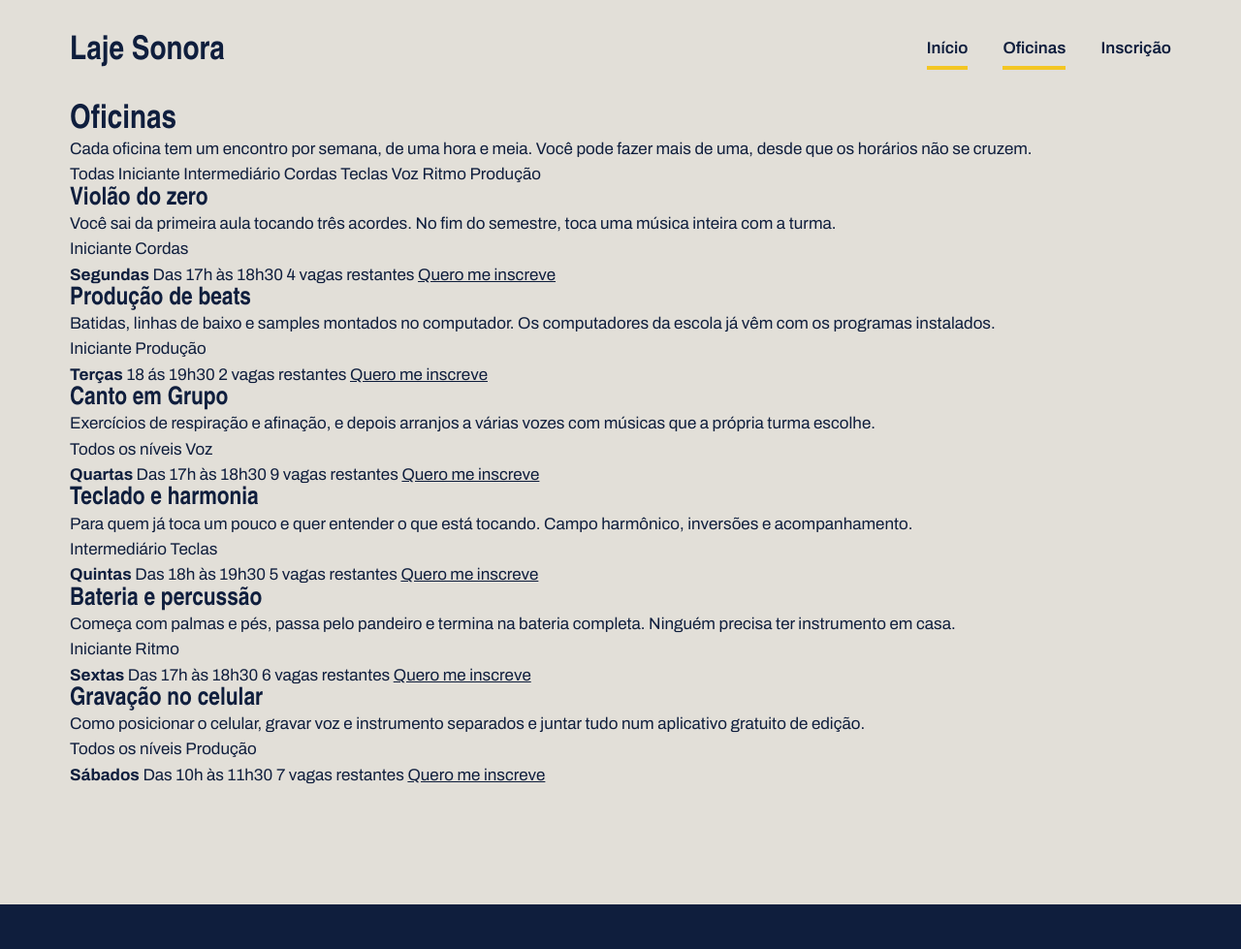
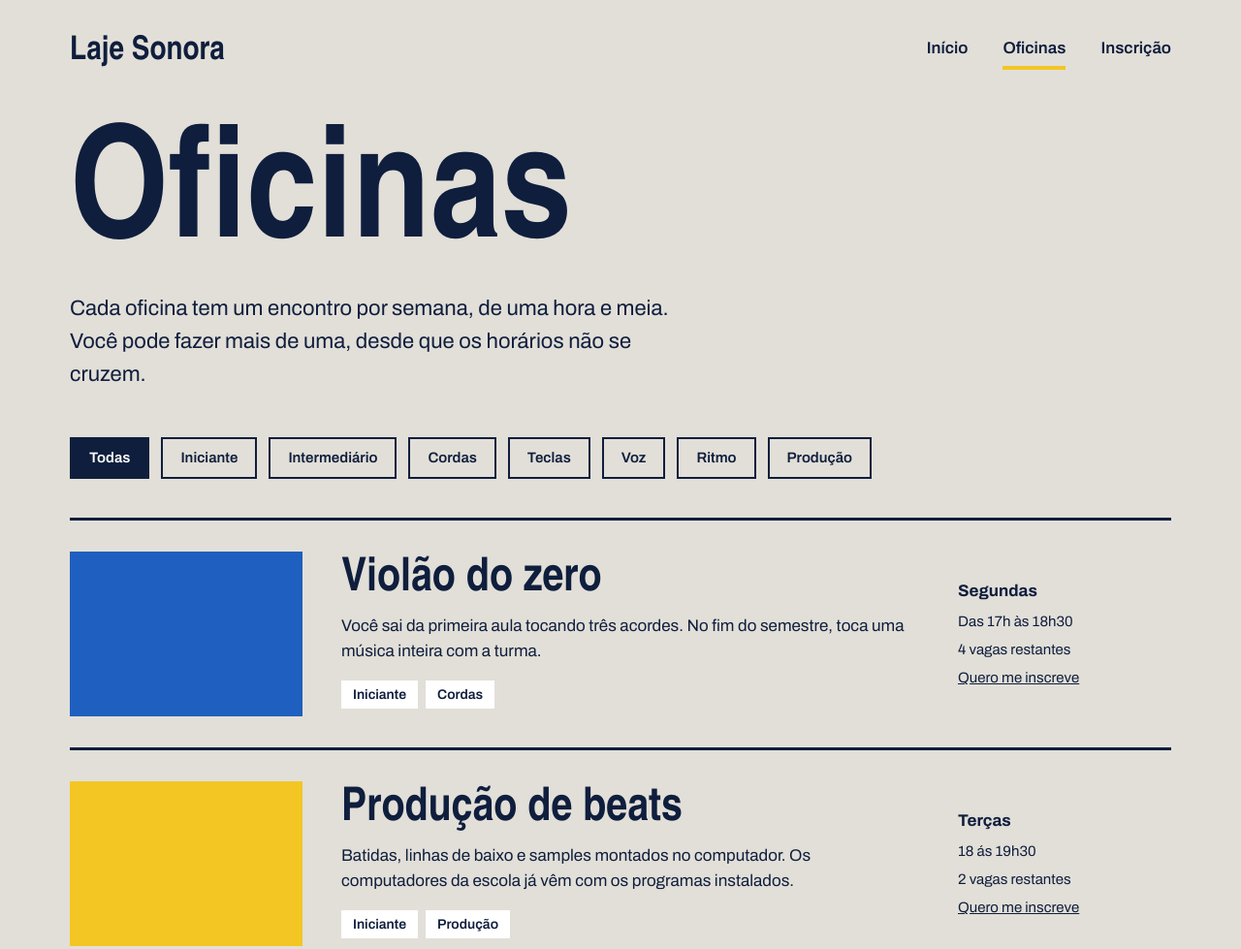
Before and after one commit to gabriel1tima/laje_sonora, a plain HTML site: page oficinas.html in a window 1280 px wide. Shown: the top 979 px of the page at 97% size. Drawn offline with Linux system fonts and the light colour scheme; a web font is replaced by a local one.

Commit message:
Página de oficinas pronta

```diff
--- a/oficinas.css
+++ b/oficinas.css
@@ -109,3 +109,90 @@ h3 {
 .foto-tinta {
     background-color: var(--tinta);
 }
+
+.titulo-pagina{
+    font-size: 160px;
+    margin-top: 24px ;
+}
+
+.subtitulo-pagina{
+    font-size: 22px;
+    max-width: 640px;
+    margin-top: 16px;
+}
+
+.filtros{
+    margin-top: 48px;
+    display: flex;
+    flex-wrap: wrap;
+    gap: 12px;
+}
+
+.filtro{
+    border: 2px solid var(--tinta);
+    padding: 8px 18px;
+    font-weight: 600;
+    font-size: 15px;
+}
+
+.filtro.ativo{
+    background-color: var(--tinta);
+    color: var(--branco);
+}
+
+.lista{
+    margin-top: 40px;
+}
+
+.oficina{
+    padding-block: 32px;
+    border-top:3px solid var(--tinta) ;
+    display: flex;
+    align-items: center;
+    gap: 40px;
+}
+
+.oficina .foto{
+    width: 240px;
+    height: 170px;
+    flex-shrink: 0;
+}
+
+.oficina-texto{
+    flex: 1;
+}
+
+.oficina h2{
+    font-size: 48px;
+    margin-bottom: 10px;
+}
+
+.etiquetas{
+    margin-top: 16px;
+    display: flex;
+    gap: 8px;
+}
+
+.etiqueta{
+    background-color: var(--branco);
+    padding: 4px 12px;
+    font-size: 14px;
+    font-weight: 600;
+}
+
+.oficina-detalhes{
+    width: 220px;
+    font-size: 15px;
+    display: flex;
+    flex-direction: column;
+    gap: 6px;
+}
+
+.oficina-detalhes strong{
+    font-size: 17px;
+}
+
+.oficinas-detalhes a{
+    margin-top: 10px;
+    font-weight: 700;
+}
--- a/oficinas.html
+++ b/oficinas.html
@@ -13,7 +13,7 @@
     <header class="conteudo topo ">
         <a href="index.html" class="logo">Laje Sonora</a>
         <nav class="menu">
-            <a = href="index.html" class="atual" >Início</a>
+            <a = href="index.html" >Início</a>
             <a href="oficinas.html" class="atual">Oficinas</a>
             <a href="inscricao.html">Inscrição</a>
         </nav>
@@ -22,7 +22,7 @@
         <h1 class="titulo-pagina">Oficinas</h1>
         <p class="subtitulo-pagina">Cada oficina tem um encontro por semana, de uma hora e meia. Você pode fazer mais de uma, desde que os horários não se cruzem.</p>
         <div class="filtros">
-            <span class="filtro" class="ativo">Todas</span>
+            <span class="filtro ativo">Todas</span>
             <span class="filtro">Iniciante</span>
             <span class="filtro">Intermediário</span>
             <span class="filtro">Cordas</span>
@@ -42,10 +42,12 @@
                         <span class="etiqueta">Cordas</span>
                     </div>
                 </div>
+                <div class="oficina-detalhes">
                     <strong>Segundas</strong>
                     <span>Das 17h às 18h30</span>
                     <span>4 vagas restantes</span>
                     <a href="inscricao.html">Quero me inscreve</a>
+                </div>
             </article>
             <article class="oficina">
                 <div class="foto foto-amarela"></div>
@@ -57,10 +59,12 @@
                         <span class="etiqueta">Produção</span>
                     </div>
                 </div>
+                <div class="oficina-detalhes">
                     <strong>Terças</strong>
                     <span>18 ás 19h30</span>
                     <span>2 vagas restantes</span>
                     <a href="inscricao.html">Quero me inscreve</a>
+                </div>
             </article>
             <article class="oficina">
                 <div class="foto foto-tinta"></div>
@@ -72,10 +76,12 @@
                         <span class="etiqueta">Voz</span>
                     </div>
                 </div>
+                <div class="oficina-detalhes">
                     <strong>Quartas </strong>
                     <span>Das 17h às 18h30</span>
                     <span>9 vagas restantes</span>
                     <a href="inscricao.html">Quero me inscreve</a>
+                </div>
             </article>
             <article class="oficina">
                 <div class="foto"></div>
@@ -87,10 +93,12 @@
                         <span class="etiqueta">Teclas</span>
                     </div>
                 </div>
+                <div class="oficina-detalhes">
                     <strong>Quintas</strong>
                     <span>Das 18h às 19h30</span>
                     <span>5 vagas restantes</span>
                     <a href="inscricao.html">Quero me inscreve</a>
+                </div>
             </article>
             <article class="oficina">
                 <div class="foto foto-azul"></div>
@@ -102,10 +110,12 @@
                         <span class="etiqueta">Ritmo</span>
                     </div>
                 </div>
+                <div class="oficina-detelhes">
                     <strong>Sextas</strong>
                     <span>Das 17h às 18h30</span>
                     <span>6 vagas restantes</span>
                     <a href="inscricao.html">Quero me inscreve</a>
+                </div>
             </article>
             <article class="oficina">
                 <div class="foto foto-amarela"></div>
@@ -117,11 +127,12 @@
                         <span class="etiqueta">Produção</span>
                     </div>
                 </div>
+                <div class="oficina-detalhes">
                     <strong>Sábados</strong>
                     <span>Das 10h às 11h30</span>
                     <span>7 vagas restantes</span>
                     <a href="inscricao.html">Quero me inscreve</a>
-
+                </div>
             </article>
         </div>
     </main>
@@ -130,10 +141,6 @@
                 <div class="rodape-coluna">
                     <h4>Laje Sonora</h4>
                     <p>Escola livre de música para adolescentes.</p>
-                    <div class="etiquetas">
-                        <span class="etiqueta">Iniciante</span>
-                        <span class="etiqueta">Cordas</span>
-                    </div>
                 </div>
                 <div class="rodape-coluna">
                     <h4>Endereço</h4>
```
Lines whose indentation alone changed are shown as unchanged.
